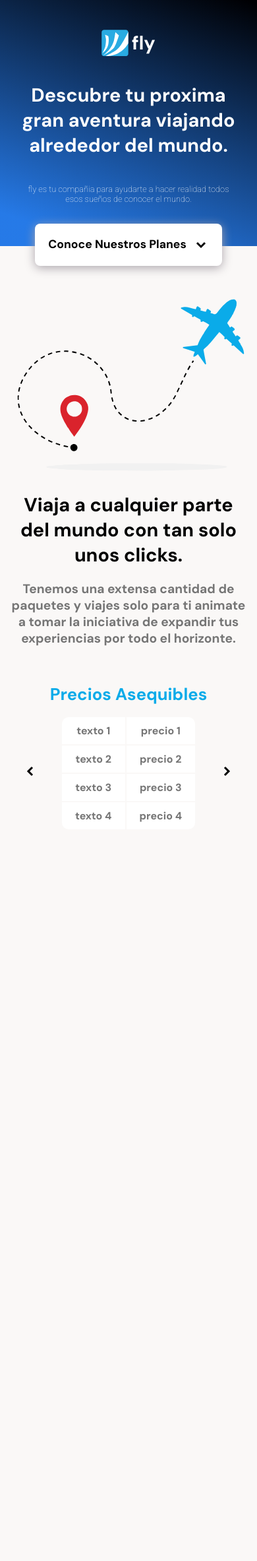
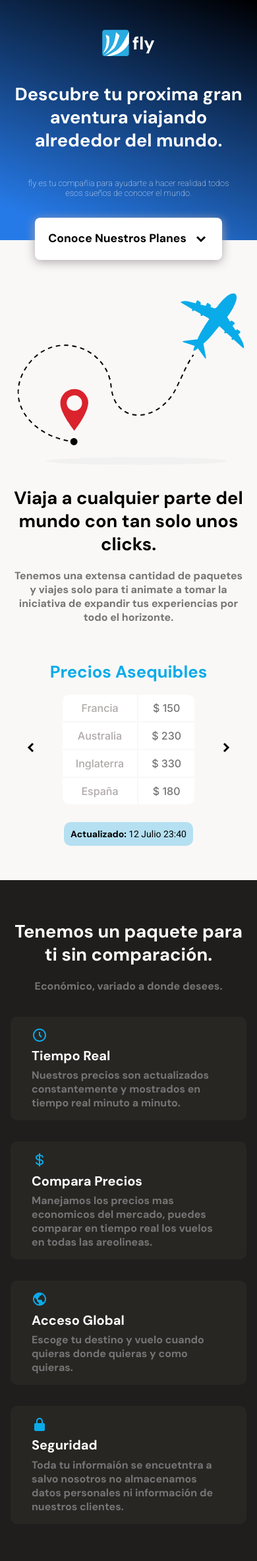
Before and after one commit to jcarreazo/Landing_Page_Responsive, a PHP site: page / in a window 390 px wide. Shown: the whole page at 66% size. Before the commit the page ends 1246 px from the top, so only its background shows below. Run offline with PHP 8.4, Linux system fonts and the light colour scheme.

Commit message:
Finalizacion Seccion 2 diseño mobile

```diff
--- a/index.html
+++ b/index.html
@@ -1,5 +1,6 @@
 <!DOCTYPE html>
 <html lang="en">
+
 <head>
   <meta charset="UTF-8" />
   <meta http-equiv="X-UA-Compatible" content="IE=edge" />
@@ -8,9 +9,8 @@
   <link rel="preconnect" href="https://fonts.gstatic.com" />
   <link rel="preconnect" href="https://fonts.gstatic.com" />
   <link
-      href="https://fonts.googleapis.com/css2?family=DM+Sans:ital,wght@0,700;1,500&family=Roboto:ital,wght@0,100;1,100&display=swap"
-      rel="stylesheet"
-    />
+    href="https://fonts.googleapis.com/css2?family=DM+Sans:ital,wght@0,700;1,500&family=Inter:wght@300;500&family=Roboto:ital,wght@0,100;0,300;0,400;1,100;1,300&display=swap"
+    rel="stylesheet" />
   <title>Landing Page</title>
 </head>
 
@@ -18,101 +18,116 @@
   <header>
     <div class="header-container">
       <div class="container-logo">
-          <img src="/Images/Sin título-1.svg" alt="logo" srcset="" /><span
-            >fly</span
-          >
+        <img src="/Images/Sin título-1.svg" alt="logo" srcset="" /><span>fly</span>
       </div>
-        <span class="header-main-text"
-          >Descubre tu proxima gran aventura viajando alrededor del mundo.</span
-        >
-        <span class="header-text"
-          >fly es tu compañia para ayudarte a hacer realidad todos esos sueños
-          de conocer el mundo.</span
-        >
+      <span class="header-main-text">Descubre tu proxima gran aventura viajando alrededor del mundo.</span>
+      <span class="header-text">fly es tu compañia para ayudarte a hacer realidad todos esos sueños
+        de conocer el mundo.</span>
       <div class="header-planes">
         <span class="header-planes-texto">Conoce Nuestros Planes</span>
-          <svg
-            xmlns="http://www.w3.org/2000/svg"
-            width="24"
-            height="24"
-            viewBox="0 0 24 24"
-            style="fill: rgba(0, 0, 0, 1)"
-          >
-            <path
-              d="M16.939 7.939L12 12.879 7.061 7.939 4.939 10.061 12 17.121 19.061 10.061z"
-            ></path>
+        <svg xmlns="http://www.w3.org/2000/svg" width="24" height="24" viewBox="0 0 24 24"
+          style="fill: rgba(0, 0, 0, 1)">
+          <path d="M16.939 7.939L12 12.879 7.061 7.939 4.939 10.061 12 17.121 19.061 10.061z"></path>
         </svg>
       </div>
     </div>
   </header>
   <main>
-      <section class="seccion1">
+    <section>
+      <div class="seccion1">
         <div>
-          <img
-            class="main-seccion1-avion"
-            src="/Images/avion.svg"
-            alt="avion-volando"
-            srcset=""
-          />
+          <img class="main-seccion1-avion" src="/Images/avion.svg" alt="avion-volando" srcset="" />
         </div>
         <div class="main-seccion1-titulo">
-          <span
-            >Viaja a cualquier parte del mundo con tan solo unos clicks.</span
-          >
+          <span>Viaja a cualquier parte del mundo con tan solo unos clicks.</span>
         </div>
         <div class="main-seccion1-subtitulo">
-          <span
-            >Tenemos una extensa cantidad de paquetes y viajes solo para ti
+          <span>Tenemos una extensa cantidad de paquetes y viajes solo para ti
             animate a tomar la iniciativa de expandir tus experiencias por todo
-            el horizonte.</span
-          >
+            el horizonte.</span>
         </div>
         <span class="main-seccion1-price">Precios Asequibles</span>
-       <div class="seccion1-tabla"> <div class="seccio1-flecha-izq">
-        <svg
-          xmlns="http://www.w3.org/2000/svg"
-          width="24"
-          height="24"
-          viewBox="0 0 24 24"
-          style="fill: rgba(0, 0, 0, 1);"
-        >
-          <path
-            d="M13.939 4.939L6.879 12 13.939 19.061 16.061 16.939 11.121 12 16.061 7.061z"
-          ></path>
+        <div class="seccion1-tabla">
+          <div class="seccio1-flecha-izq">
+            <svg xmlns="http://www.w3.org/2000/svg" width="24" height="24" viewBox="0 0 24 24"
+              style="fill: rgba(0, 0, 0, 1);">
+              <path d="M13.939 4.939L6.879 12 13.939 19.061 16.061 16.939 11.121 12 16.061 7.061z"></path>
             </svg>
           </div>
           <div class="tabla">
             <div class="seccion1-nombres-tabla">
-          <div class="seccion1-nombres-texto">texto 1</div>
-          <div class="seccion1-nombres-texto">texto 2</div>
-          <div class="seccion1-nombres-texto">texto 3</div>
-          <div class="seccion1-nombres-texto">texto 4</div>
+              <div class="seccion1-nombres-texto">Francia</div>
+              <div class="seccion1-nombres-texto">Australia</div>
+              <div class="seccion1-nombres-texto">Inglaterra</div>
+              <div class="seccion1-nombres-texto">España</div>
             </div>
             <div class="seccion1-precios-tabla">
-          <div class="seccion1-valor-precios">precio 1</div>
-          <div class="seccion1-valor-precios">precio 2</div>
-          <div class="seccion1-valor-precios">precio 3</div>
-          <div class="seccion1-valor-precios">precio 4</div>
+              <div class="seccion1-valor-precios">$ 150</div>
+              <div class="seccion1-valor-precios">$ 230</div>
+              <div class="seccion1-valor-precios">$ 330</div>
+              <div class="seccion1-valor-precios">$ 180</div>
             </div>
           </div>
           <div class="seccio1-flecha-der">
-          <svg
-            xmlns="http://www.w3.org/2000/svg"
-            width="24"
-            height="24"
-            viewBox="0 0 24 24"
-            style="fill: rgba(0, 0, 0, 1);"
-          >
+            <svg xmlns="http://www.w3.org/2000/svg" width="24" height="24" viewBox="0 0 24 24"
+              style="fill: rgba(0, 0, 0, 1);">
+              <path d="M10.061 19.061L17.121 12 10.061 4.939 7.939 7.061 12.879 12 7.939 16.939z"></path>
+            </svg>
+          </div>
+        </div>
+        <div>
+          <span class="seccion1-udate"><strong>Actualizado: </strong> 12 Julio 23:40</span>
+        </div>
+    </section>
+    <section>
+      <div class="seccion2">
+        <div class="seccion2-inicio">
+          <div class="seccion2-titulo">
+            <span>Tenemos un paquete para ti sin comparación.</span>
+          </div>
+          <div class="seccion2-subtitulo">
+            <span>Económico, variado a donde desees.</span>
+          </div>
+        </div>
+        <div class="card"><svg xmlns="http://www.w3.org/2000/svg" width="24" height="24" viewBox="0 0 24 24"
+            style="fill:#0aabe9">
             <path
-              d="M10.061 19.061L17.121 12 10.061 4.939 7.939 7.061 12.879 12 7.939 16.939z"
-            ></path>
-          </svg>
-        </div></div>
+              d="M12,2C6.486,2,2,6.486,2,12s4.486,10,10,10s10-4.486,10-10S17.514,2,12,2z M12,20c-4.411,0-8-3.589-8-8s3.589-8,8-8 s8,3.589,8,8S16.411,20,12,20z">
+            </path>
+            <path d="M13 7L11 7 11 12.414 14.293 15.707 15.707 14.293 13 11.586z"></path>
+          </svg><span class="seccion2-card-titulo">Tiempo Real</span><span class="seccion2-card-subtitulo">Nuestros
+            precios son actualizados constantemente y mostrados en tiempo real minuto a minuto.</span></div>
+        <div class="card"><svg xmlns="http://www.w3.org/2000/svg" width="24" height="24" viewBox="0 0 24 24"
+            style="fill:#0aabe9">
+            <path
+              d="M15.999,8.5h2c0-2.837-2.755-4.131-5-4.429V2h-2v2.071c-2.245,0.298-5,1.592-5,4.429c0,2.706,2.666,4.113,5,4.43V17.9 c-1.448-0.251-3-1.024-3-2.4h-2c0,2.589,2.425,4.119,5,4.436v1.063V22h2v-1.001V19.93c2.245-0.298,5-1.593,5-4.43 s-2.755-4.131-5-4.429V6.1C14.329,6.339,15.999,7.041,15.999,8.5z M7.999,8.5c0-1.459,1.67-2.161,3-2.4v4.799 C9.628,10.646,7.999,9.897,7.999,8.5z M15.999,15.5c0,1.459-1.67,2.161-3,2.4V13.1C14.329,13.339,15.999,14.041,15.999,15.5z">
+            </path>
+          </svg><span class="seccion2-card-titulo">Compara Precios</span><span class="seccion2-card-subtitulo">Manejamos
+            los precios mas economicos del mercado, puedes comparar en tiempo real los vuelos en todas las
+            areolineas.</span></div>
+        <div class="card"><svg xmlns="http://www.w3.org/2000/svg" width="24" height="24" viewBox="0 0 24 24"
+            style="fill:#0aabe9">
+            <path
+              d="M12,2C6.486,2,2,6.486,2,12s4.486,10,10,10s10-4.486,10-10S17.514,2,12,2z M4,12c0-0.899,0.156-1.762,0.431-2.569L6,11l2,2 v2l2,2l1,1v1.931C7.061,19.436,4,16.072,4,12z M18.33,16.873C17.677,16.347,16.687,16,16,16v-1c0-1.104-0.896-2-2-2h-4v-2v-1 c1.104,0,2-0.896,2-2V7h1c1.104,0,2-0.896,2-2V4.589C17.928,5.778,20,8.65,20,12C20,13.835,19.373,15.522,18.33,16.873z">
+            </path>
+          </svg><span class="seccion2-card-titulo">Acceso Global</span><span class="seccion2-card-subtitulo">Escoge tu
+            destino y vuelo cuando quieras donde quieras y como quieras.</span></div>
+        <div class="card"><svg xmlns="http://www.w3.org/2000/svg" width="24" height="24" viewBox="0 0 24 24"
+            style="fill:#0aabe9">
+            <path
+              d="M20,12c0-1.103-0.897-2-2-2h-1V7c0-2.757-2.243-5-5-5S7,4.243,7,7v3H6c-1.103,0-2,0.897-2,2v8c0,1.103,0.897,2,2,2h12 c1.103,0,2-0.897,2-2V12z M9,7c0-1.654,1.346-3,3-3s3,1.346,3,3v3H9V7z">
+            </path>
+          </svg><span class="seccion2-card-titulo">Seguridad</span><span class="seccion2-card-subtitulo">Toda tu
+            informaión se encuetntra a salvo nosotros no almacenamos datos personales ni información de nuestros
+            clientes.</span></div>
+
+
+      </div>
     </section>
-      <section></section>
     <section></section>
     <section></section>
   </main>
   <footer></footer>
 </body>
+
 </html>
--- a/styles.css
+++ b/styles.css
@@ -4,9 +4,9 @@
     font-family: "DM Sans", sans-serif;
 }
 
-.container-logo>span,.main-seccion1-titulo, .header-container>span:nth-child(2){
+.container-logo>span,.main-seccion1-titulo, .header-container>span:nth-child(2),.seccion2-titulo,.seccion2-card-titulo{
     font-weight: 700;
-    font-size: 1.8rem;
+    font-size: 1.7rem;
 }
 
 .header-container{
@@ -64,9 +64,9 @@
     margin: 5rem 1rem 0 1rem;
 }
 
-.main-seccion1-subtitulo{
+.main-seccion1-subtitulo, .seccion2-subtitulo,.seccion2-card-subtitulo{
     font-weight: 500;
-    font-size: 1.2rem;
+    font-size: 1rem;
     margin: 0 1rem 3.5rem 1rem;
     color: #757575;
 }
@@ -77,6 +77,7 @@
     align-content: center;
     text-align: center;
     background-color:  #FAF8F7;
+    padding: 0 0 60px 0;
 }
 
 .main-seccion1-price{
@@ -94,12 +95,17 @@ margin:0 0 1rem 0
 }
 
 .seccion1-nombres-texto,.seccion1-valor-precios{
+    font-family: "Inter";
+    font-weight: 500;
     padding: 10px 20px;
     margin: 2px 1px;
     background-color: white;
     color: #757575;
 }
 
+.seccion1-nombres-texto{
+    color: #afa9a9;
+}
 .seccion1-nombres-texto:nth-child(1){
     border-radius: 10px 0 0 0 ;
 }
@@ -117,3 +123,50 @@ margin:0 0 1rem 0
 .seccion1-tabla{
     margin: 0 0 2rem 0;
 }
+
+.seccion1-udate{
+    padding: 10px;
+    font-family: "Roboto";
+    background-color: #91d4eea6;
+    border-radius: 10px;
+    font-weight: 400;
+    font-size: 14px;
+}
+
+.seccion2{
+    background-color: #201E1C;
+    color: white;
+    display: flex;
+    flex-direction: column;
+    align-content: center;
+    text-align: center;
+    padding: 0 0 40px 0;
+}
+.seccion2-titulo{
+    margin: 60px 20px 20px 20px;
+}
+
+.seccion2-subtitulo{
+    margin-bottom: 20px;
+}
+
+.card{
+    padding: 1rem 2rem;
+    margin: 1rem;
+    background-color: #282623;
+    border-radius: 10px;
+    display: flex;
+    flex-direction: column;
+    align-content: space-between;
+    text-align: left;
+}
+
+.seccion2-card-titulo{
+font-size: 20px;
+margin: 0.4rem 0;
+
+}
+
+.seccion2-card-subtitulo{
+    margin: 0;
+}
```
Lines whose indentation alone changed are shown as unchanged.
